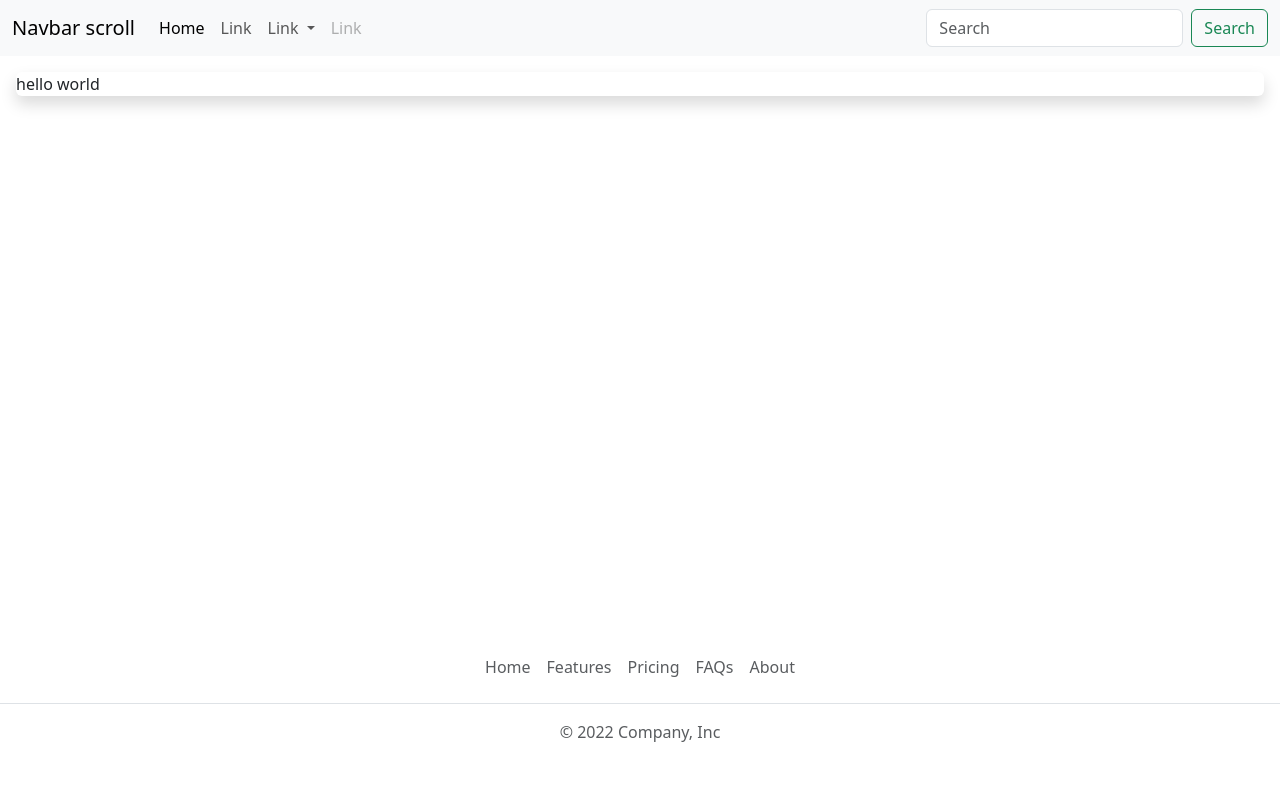
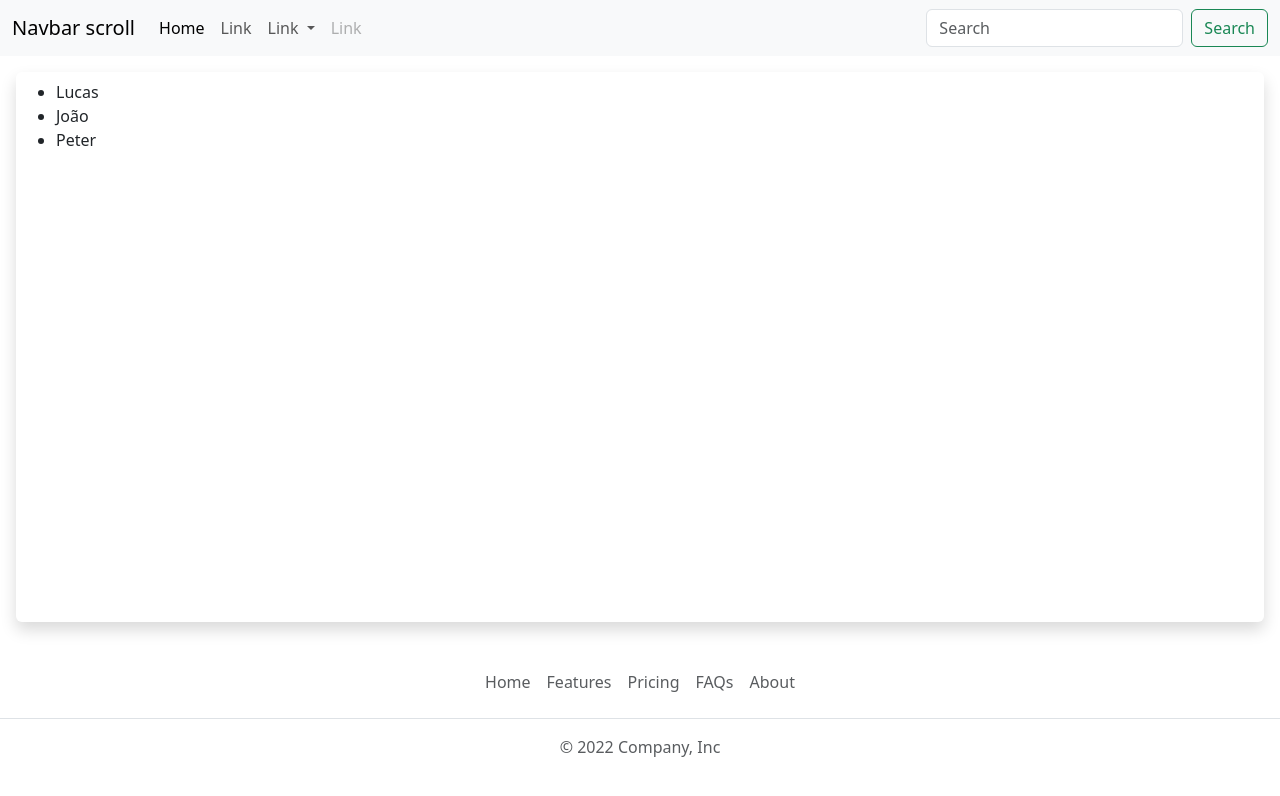
Before and after one commit to Andrioh/Angula, an Angular app in the folder Curso/ex001/: page / in a window 1280 px wide. Shown: the top 796 px of the page. Built offline with nearby package versions, Linux system fonts and the light colour scheme.

Commit message:
ng for aula 9

```diff
--- /dev/null
+++ b/Curso/ex001/src/app/Pages/home/users/users.component.html
@@ -0,0 +1,3 @@
+<ul>
+    <li *ngFor="let item of users">{{item}}</li>
+</ul>
--- /dev/null
+++ b/Curso/ex001/src/app/Pages/home/users/users.component.ts
@@ -0,0 +1,10 @@
+import { Component } from '@angular/core';
+
+@Component({
+  selector: 'app-users',
+  templateUrl: './users.component.html',
+  styleUrl: './users.component.css'
+})
+export class UsersComponent {
+  users: String[] = [ 'Lucas','João', 'Peter']
+}
--- a/Curso/ex001/src/app/_components/base-ui/base-ui.component.css
+++ b/Curso/ex001/src/app/_components/base-ui/base-ui.component.css
@@ -0,0 +1,3 @@
+div{
+    min-height: 550px;
+}
--- a/Curso/ex001/src/app/_components/base-ui/base-ui.component.html
+++ b/Curso/ex001/src/app/_components/base-ui/base-ui.component.html
@@ -1,3 +1,3 @@
-<div class="shadow m-3 rounded">
+<div class="shadow m-3 rounded p-2">
     <ng-content></ng-content>
 </div>
--- a/Curso/ex001/src/app/_components/footer/footer.component.css
+++ b/Curso/ex001/src/app/_components/footer/footer.component.css
@@ -0,0 +1,5 @@
+footer{
+    position: relative;
+    margin-top: auto;
+    bottom: 0;
+}
--- a/Curso/ex001/src/app/_components/footer/footer.component.html
+++ b/Curso/ex001/src/app/_components/footer/footer.component.html
@@ -1,12 +1,10 @@
-<div class="fixed-bottom">
-    <footer class="py-3 my-4">
-      <ul class="nav justify-content-center border-bottom pb-3 mb-3">
+<footer class=" fixed-bottom py-3 my-4">
+    <ul class="nav justify-content-center border-bottom pb-3 mb-3">
         <li class="nav-item"><a href="#" class="nav-link px-2 text-muted">Home</a></li>
         <li class="nav-item"><a href="#" class="nav-link px-2 text-muted">Features</a></li>
         <li class="nav-item"><a href="#" class="nav-link px-2 text-muted">Pricing</a></li>
         <li class="nav-item"><a href="#" class="nav-link px-2 text-muted">FAQs</a></li>
         <li class="nav-item"><a href="#" class="nav-link px-2 text-muted">About</a></li>
-      </ul>
-      <p class="text-center text-muted">© 2022 Company, Inc</p>
-    </footer>
-  </div>
+    </ul>
+    <p class="text-center text-muted">© 2022 Company, Inc</p>
+</footer>
--- a/Curso/ex001/src/app/app.component.html
+++ b/Curso/ex001/src/app/app.component.html
@@ -1,5 +1,5 @@
 <app-navbar></app-navbar>
 <app-base-ui>
-  <app-home></app-home>
+  <app-users></app-users>
 </app-base-ui>
 <app-footer></app-footer>
--- a/Curso/ex001/src/app/app.module.ts
+++ b/Curso/ex001/src/app/app.module.ts
@@ -7,6 +7,7 @@ import { HomeComponent } from './Pages/home/home.component';
 import { NavbarComponent } from './_components/navbar/navbar.component';
 import { FooterComponent } from './_components/footer/footer.component';
 import { BaseUiComponent } from './_components/base-ui/base-ui.component';
+import { UsersComponent } from './Pages/home/users/users.component';
 
 @NgModule({
   declarations: [
@@ -14,7 +15,8 @@ import { BaseUiComponent } from './_components/base-ui/base-ui.component';
     HomeComponent,
     NavbarComponent,
     FooterComponent,
-    BaseUiComponent
+    BaseUiComponent,
+    UsersComponent
   ],
   imports: [
     BrowserModule,
```
Also changed, not shown: Curso/ex001/src/app/Pages/home/users/users.component.css (added).
